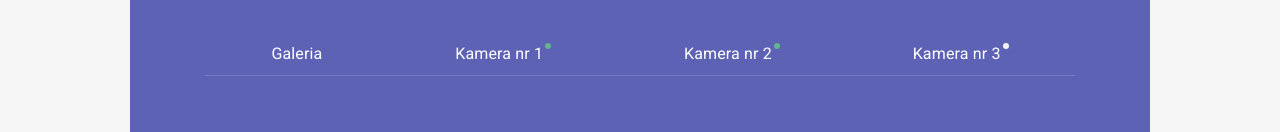
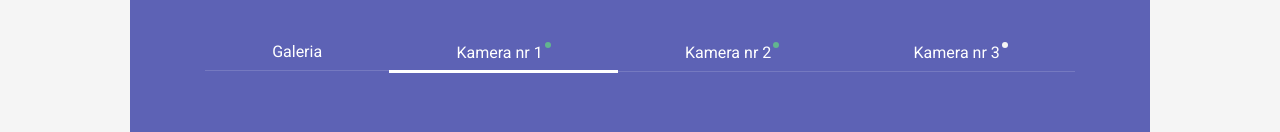
Before and after one commit to Korka3/Doggie, a website: page index.html in a window 1280 px wide. Shown: the part 5452-5584 px from the top of the page. Drawn offline with Linux system fonts and the light colour scheme.

Commit message:
sekcja gallery zmiana na odnosniki

```diff
--- a/dev-assets/07-templates/_gallery.scss
+++ b/dev-assets/07-templates/_gallery.scss
@@ -11,12 +11,16 @@
   }
 
   &__tab-item {
+    color: $white;
+    display: block;
     text-align: center;
     position: relative;
     padding-bottom: $grid-base;
 
-    p {
-      margin-bottom: 0;
+    &:hover {
+      color: $green;
+      text-decoration: none;
+      transition: 0.5s;
     }
 
     &::before {
@@ -36,6 +40,7 @@
       border-width: 3px;
       opacity: 100%;
       bottom: -1px;
+      font-size: 700;
     }
   }
 
--- a/index.html
+++ b/index.html
@@ -339,27 +339,27 @@
       <h2 class="c-heading--level2">Zobacz jak pracujemy</h2>
       <div class="o-row o-row--center-y">
         <div class="o-col o-col--no-padding u-flex-grow--1">
-          <div class="t-gallery__tab-item">
-            <p>Galeria</p>
-          </div>
+          <a class="t-gallery__tab-item" href="">
+            <span>Galeria</span>
+          </a>
         </div>
 
         <div class="o-col o-col--no-padding u-flex-grow--1">
-          <div class="t-gallery__tab-item t-gallery__tab-item--active">
-            <p class="t-gallery__icon-live">Kamera nr 1</p>
-          </div>
+          <a class="t-gallery__tab-item t-gallery--active" href="">
+            <span class="t-gallery__icon-live">Kamera nr 1</span>
+          </a>
         </div>
 
         <div class="o-col o-col--no-padding u-flex-grow--1">
-          <div class="t-gallery__tab-item">
-            <p class="t-gallery__icon-live">Kamera nr 2</p>
-          </div>
+          <a class="t-gallery__tab-item" href="">
+            <span class="t-gallery__icon-live">Kamera nr 2</span>
+          </a>
         </div>
 
         <div class="o-col o-col--no-padding u-flex-grow--1">
-          <div class="t-gallery__tab-item">
-            <p class="t-gallery__icon-live t-gallery__icon-live--off">Kamera nr 3</p>
-          </div>
+          <a class="t-gallery__tab-item" href="">
+            <span class="t-gallery__icon-live t-gallery__icon-live--off">Kamera nr 3</span>
+          </a>
         </div>
 
       </div>
```
Also changed, not shown: prod-assets/style.css.
